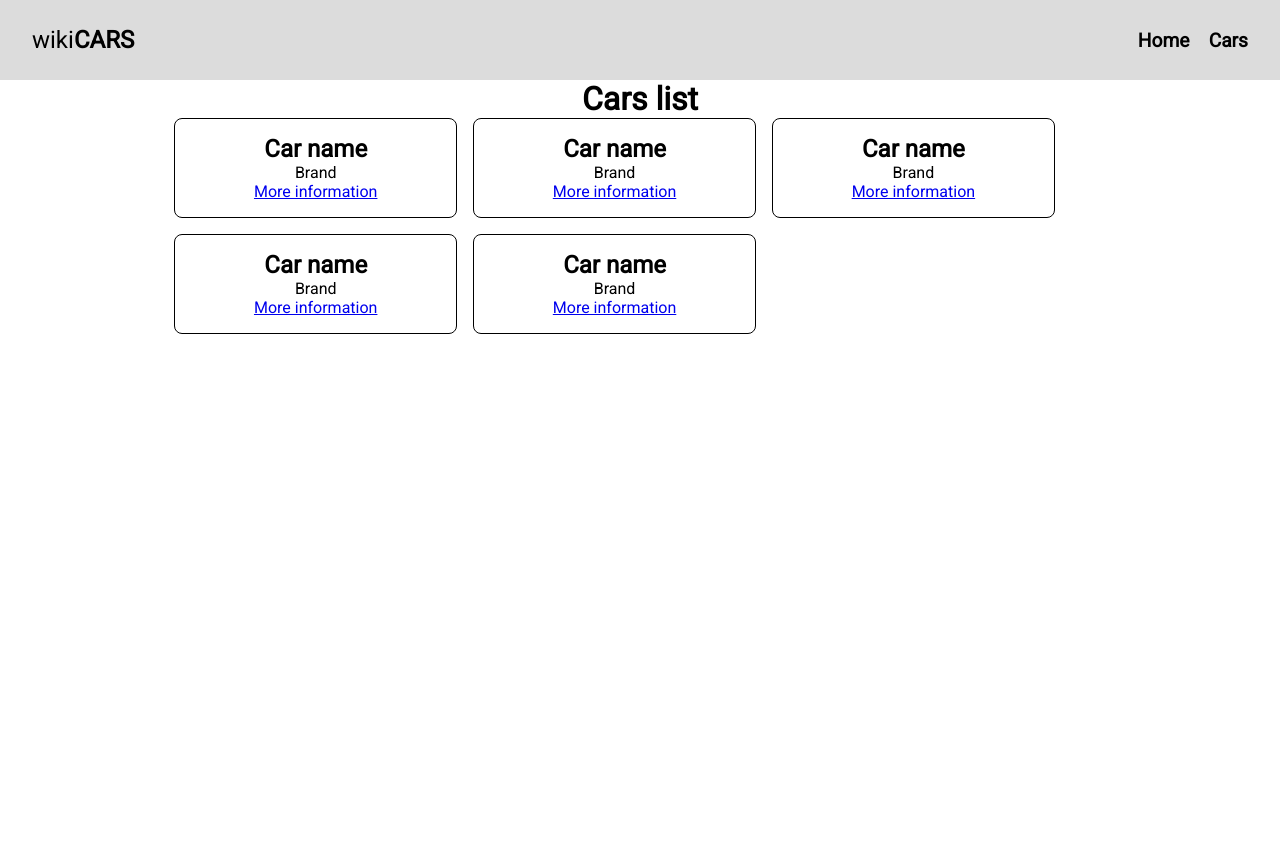
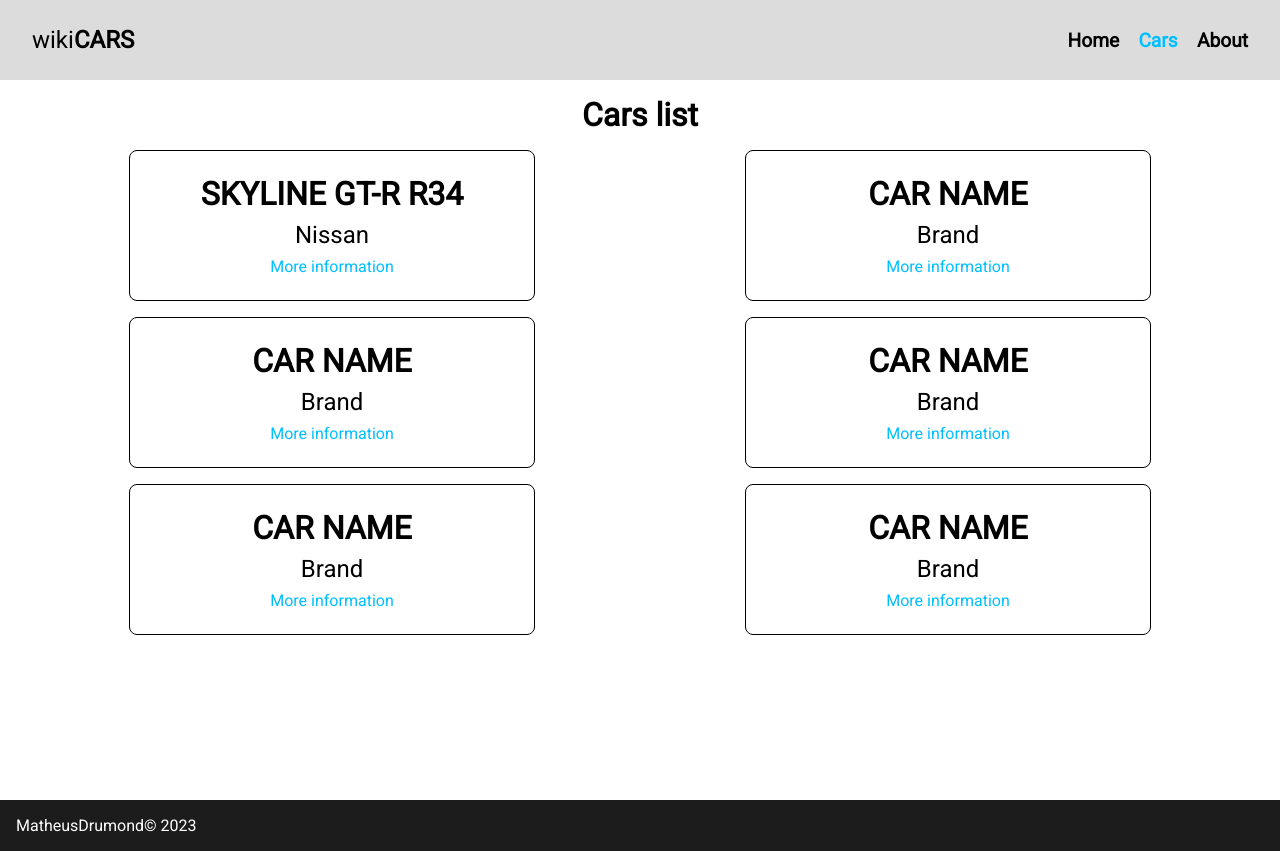
Before and after one commit to matheusDrumond/wiki_cars, a React (Vite) app: page /cars in a window 1280 px wide. Before the commit the page ends 800 px from the top, so only its background shows below. Built offline with nearby package versions, Linux system fonts and the light colour scheme.

Commit message:
Cars list page beginning

```diff
--- a/src/App.css
+++ b/src/App.css
@@ -1,28 +1,5 @@
-#root {
-  display: flex;
-  flex-direction: column;
-  align-items: center;
-  justify-content: center;
-  text-align: center;
+.containers {
+  height: 90vh;
+  width: 100%;
+  box-sizing: border-box;
 }
-
-.cars-list {
-  display: flex;
-  justify-items: center;
-  align-items: center;
-  flex-wrap: wrap;
-  gap: 1em;}
-
-.cars-list li {
-  border: 1px solid #000;
-  list-style: none;
-  padding: 1em 1.5em;
-  border-radius: 0.5em;
-  width: 25%;
-  transition: .3s;
-  cursor: pointer;
-}
-
-.cars-list li a {
-  display: block;
-}
--- a/src/App.jsx
+++ b/src/App.jsx
@@ -8,6 +8,8 @@ import { BrowserRouter, Route, Routes } from 'react-router-dom'
 import Home from './pages/Home/Home'
 import CarsList from './pages/CarsList/CarsList'
 import Navbar from './Components/Navbar'
+import About from './pages/About/About'
+import Footer from './Components/Footer'
 
 function App() {
 
@@ -15,10 +17,14 @@ function App() {
     <>
       <BrowserRouter>
       <Navbar />
-        <Routes>
+      <div className='containers'>
+      <Routes>
+          <Route path='/about' element={<About />}/>
           <Route path='/' element={<Home />}></Route>
           <Route path='/cars' element={<CarsList />} />
         </Routes>
+      </div>
+        <Footer />
       </BrowserRouter>
     </>
   )
--- /dev/null
+++ b/src/Components/Footer.css
@@ -0,0 +1,8 @@
+footer {
+    background-color: #1C1C1C;
+    width: 100%;
+    color: #FFF;
+    padding: 1em;
+    box-sizing: border-box;
+    text-align: left;
+}
--- /dev/null
+++ b/src/Components/Footer.jsx
@@ -0,0 +1,12 @@
+// Styles
+import './Footer.css'
+
+const Footer = () => {
+  return (
+    <footer>
+        <span>MatheusDrumond&copy; 2023</span>
+    </footer>
+  )
+}
+
+export default Footer
--- a/src/Components/Navbar.css
+++ b/src/Components/Navbar.css
@@ -7,6 +7,13 @@
     align-items: center;
     justify-content: space-between;
     padding: 1em 2em;
+}
+
+.active {
+    color: #00BFFF;
+    text-decoration: none;
+    font-weight: 600;
+    transition: .3s;
 }
 
 .navbar h2{
@@ -29,17 +36,13 @@
     list-style: none;
 }
 
-.navbar a {
+.navbar a:not(.active) {
     text-decoration: none;
+    font-weight: 600;
     color: #000;
-    font-weight: 600;
     transition: .3s;
 }
 
 .navbar a:hover {
     color: #A9A9A9;
 }
-
-.active {
-    color: 	#FF4500;
-}
--- a/src/Components/Navbar.jsx
+++ b/src/Components/Navbar.jsx
@@ -15,6 +15,7 @@ const Navbar = () => {
                 <li>
                 <NavLink to={'/cars'}>Cars</NavLink>
                 </li>
+                <NavLink to={'/about'}>About</NavLink>
             </ul>
         </nav>
       )
--- /dev/null
+++ b/src/pages/About/About.jsx
@@ -0,0 +1,9 @@
+import React from 'react'
+
+const About = () => {
+  return (
+    <div>About</div>
+  )
+}
+
+export default About
--- a/src/pages/CarsList/CarsList.css
+++ b/src/pages/CarsList/CarsList.css
@@ -0,0 +1,55 @@
+.cars-list-container {
+    height: 100%;
+    align-items: center;
+    text-align: center;
+    padding: 1em;
+}
+
+.cars-list h2 {
+    text-transform: uppercase;
+    font-size: 2em;
+}
+
+.cars-list span {
+    text-transform: capitalize;
+    font-size: 1.5em;
+    font-family: 'Roboto', sans-serif;
+}
+
+.cars-list {
+    padding: 1em;
+    display: flex;
+    justify-content:space-around;
+    align-items: center;
+    flex-wrap: wrap;
+    gap: 1em;
+}
+
+
+.cars-list li {
+    border: 1px solid #000;
+    list-style: none;
+    padding: 1.5em 2em;
+    border-radius: 0.5em;
+    width: 28%;
+    transition: .3s;
+    cursor: pointer;
+    display: flex;
+    flex-direction: column;
+    gap: 0.5em;
+}
+
+.cars-list li:hover {
+    background-color: #DCDCDC;
+    border: 1px solid #DCDCDC;
+}
+
+.cars-list a {
+    text-decoration: none;
+    color: #00BFFF;
+    transition: .3s;
+}
+
+.cars-list a:hover {
+    text-decoration: underline;
+}
--- a/src/pages/CarsList/CarsList.jsx
+++ b/src/pages/CarsList/CarsList.jsx
@@ -1,9 +1,16 @@
+// Styles
+import './CarsList.css'
 
 const CarsList = () => {
     return (
-        <>
+        <div className='cars-list-container'>
           <h1>Cars list</h1>
           <ul className='cars-list'>
+            <li>
+              <h2>Skyline GT-R R34</h2>
+              <span>nissan</span>
+              <a href='#'>More information</a>
+            </li>
             <li>
               <h2>Car name</h2>
               <span>Brand</span>
@@ -29,9 +36,8 @@ const CarsList = () => {
               <span>Brand</span>
               <a href='#'>More information</a>
             </li>
-
           </ul>
-        </>
+        </div>
       )
 }
 
--- a/src/pages/Home/Home.css
+++ b/src/pages/Home/Home.css
@@ -1,10 +1,11 @@
 .home_container {
-    height: 80vh;
+    height: 90vh;
     width: 100%;
     background-image: url('./nissan_silvia.jpg');
     background-size: cover;
     background-attachment: fixed;
     display: flex;
+    gap: 2em;
     flex-direction: column;
     align-items: center;
     justify-content: center;
@@ -45,6 +46,8 @@
 }
 
 .home_container button {
+    background-color: #00BFFF;
+    color: #FFF;
     padding: 0 1em;
     margin-left: -3em;
     z-index: 2;
```
Also changed, not shown: src/pages/About/About.css (added).
